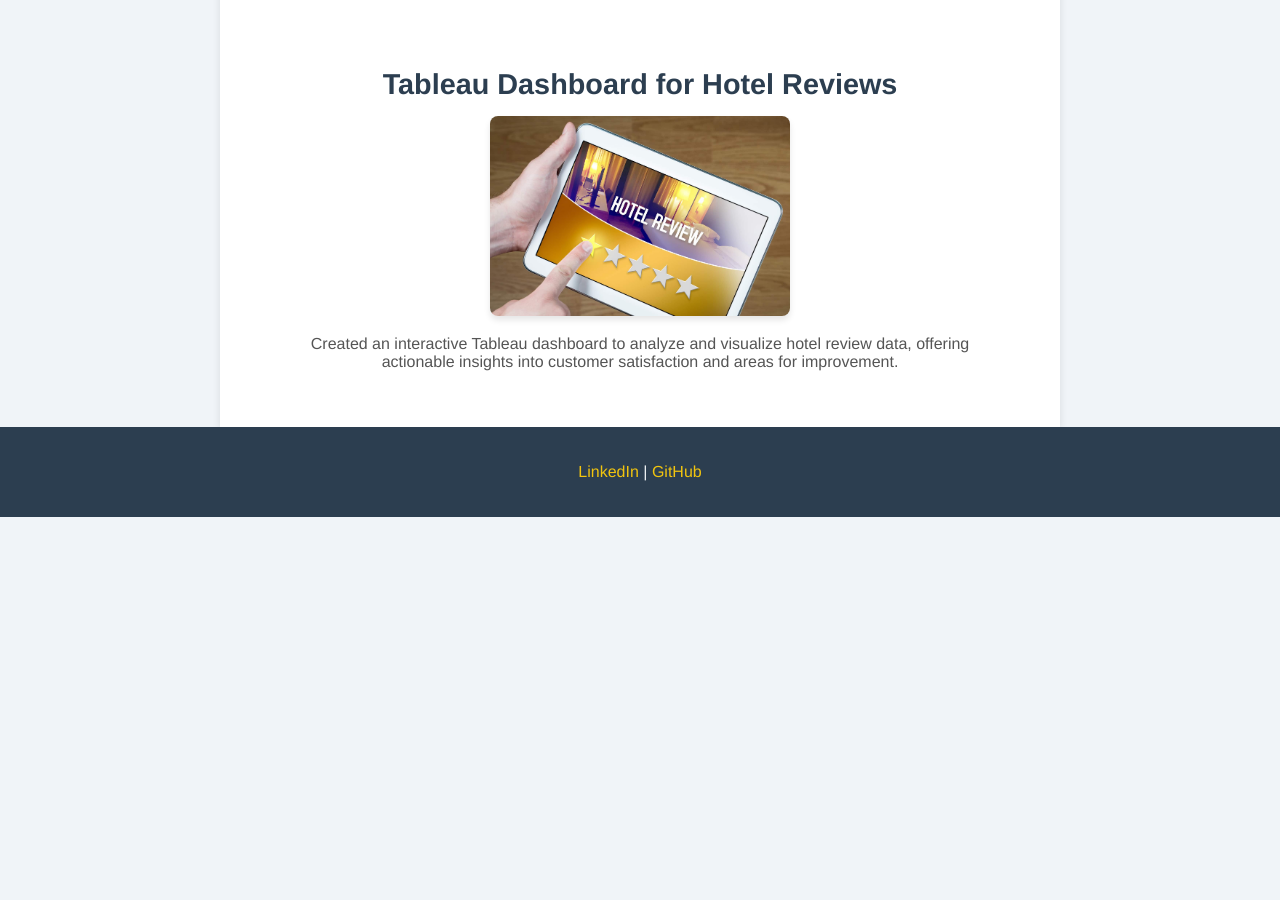
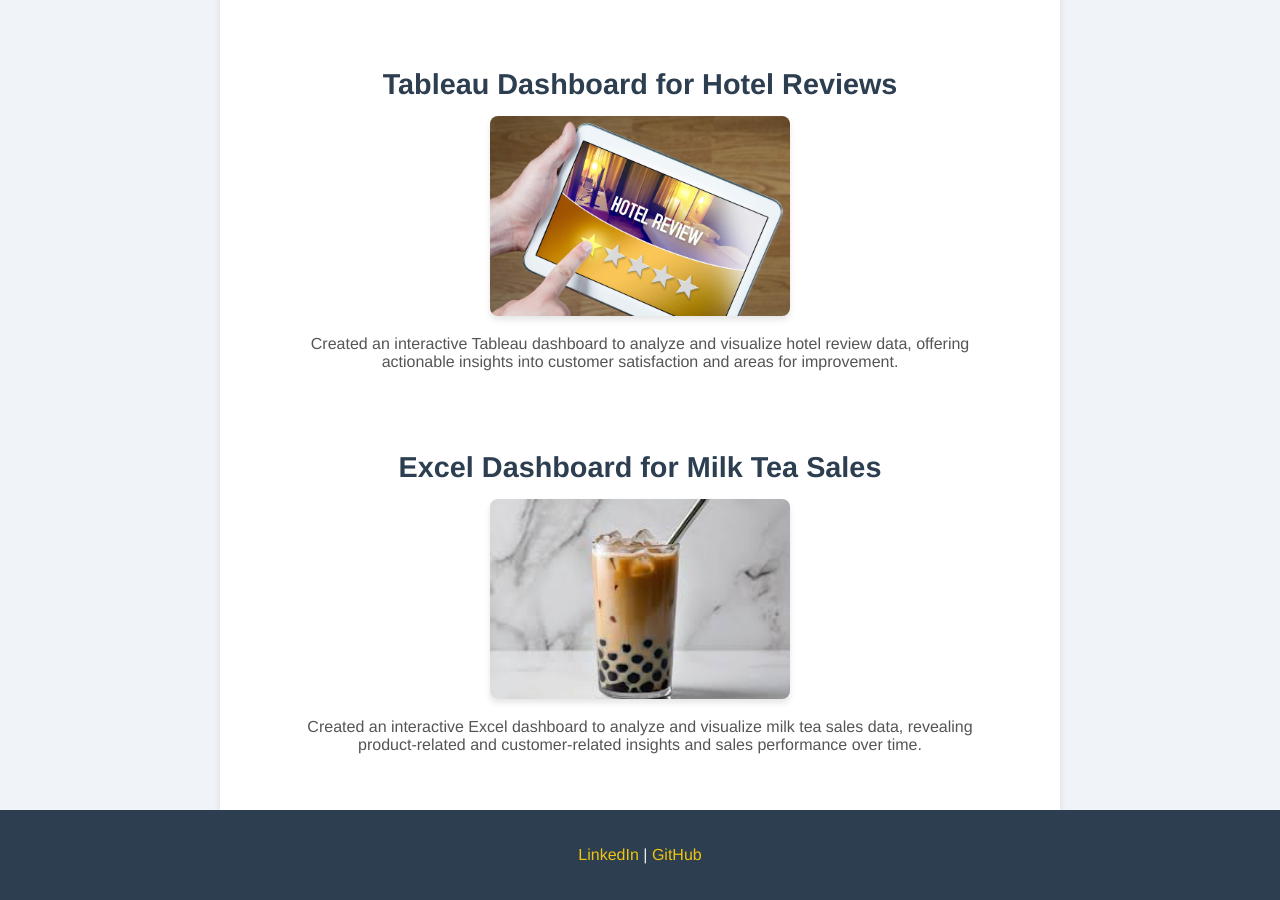
Before and after one commit to williamjowens/williamjowens.github.io, a Jekyll site: the page built from index.markdown, in a window 1280 px wide and 900 px high, scrolled down 1961 px. Built offline with Jekyll 4.4.1, drawn with Linux system fonts in a browser that asks for light colours; before the commit the page ends 2478 px from its top, so only the background shows below that.

Commit message:
Add project

```diff
--- a/index.markdown
+++ b/index.markdown
@@ -71,4 +71,15 @@
     </p>
   </div>
 
+  <!-- 6. Excel Dashboard for Milk Tea Sales -->
+  <div class="project-item">
+    <h2>Excel Dashboard for Milk Tea Sales</h2>
+    <a href="https://github.com/williamjowens/excel-dashboard-milk-tea-sales" target="_blank">
+      <img src="/assets/images/excel-dashboard-milk-tea-sales.png" alt="Milk Tea Sales Excel Dashboard" class="project-image" loading="lazy">
+    </a>
+    <p class="project-description">
+      Created an interactive Excel dashboard to analyze and visualize milk tea sales data, revealing product-related and customer-related insights and sales performance over time.
+    </p>
+  </div>
+
 </div>
```
Also changed, not shown: assets/images/excel-dashboard-milk-tea-sales.png (added).
